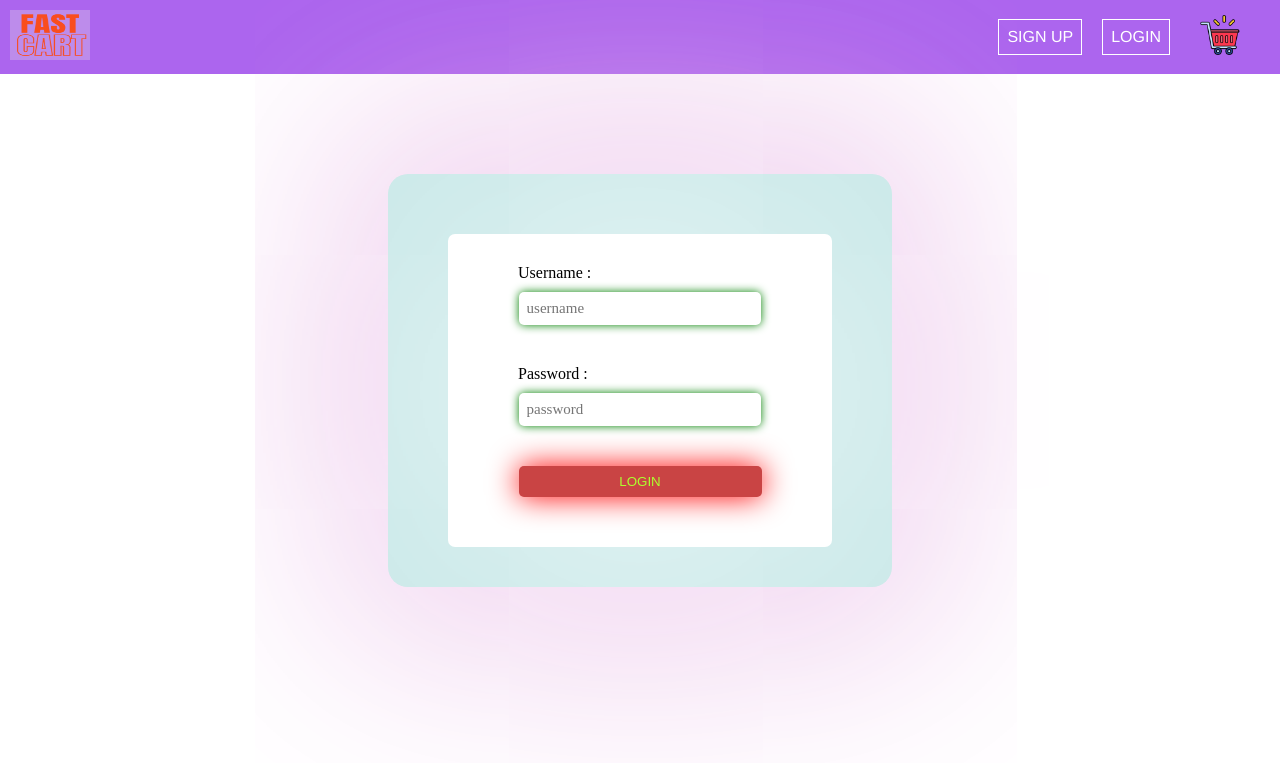
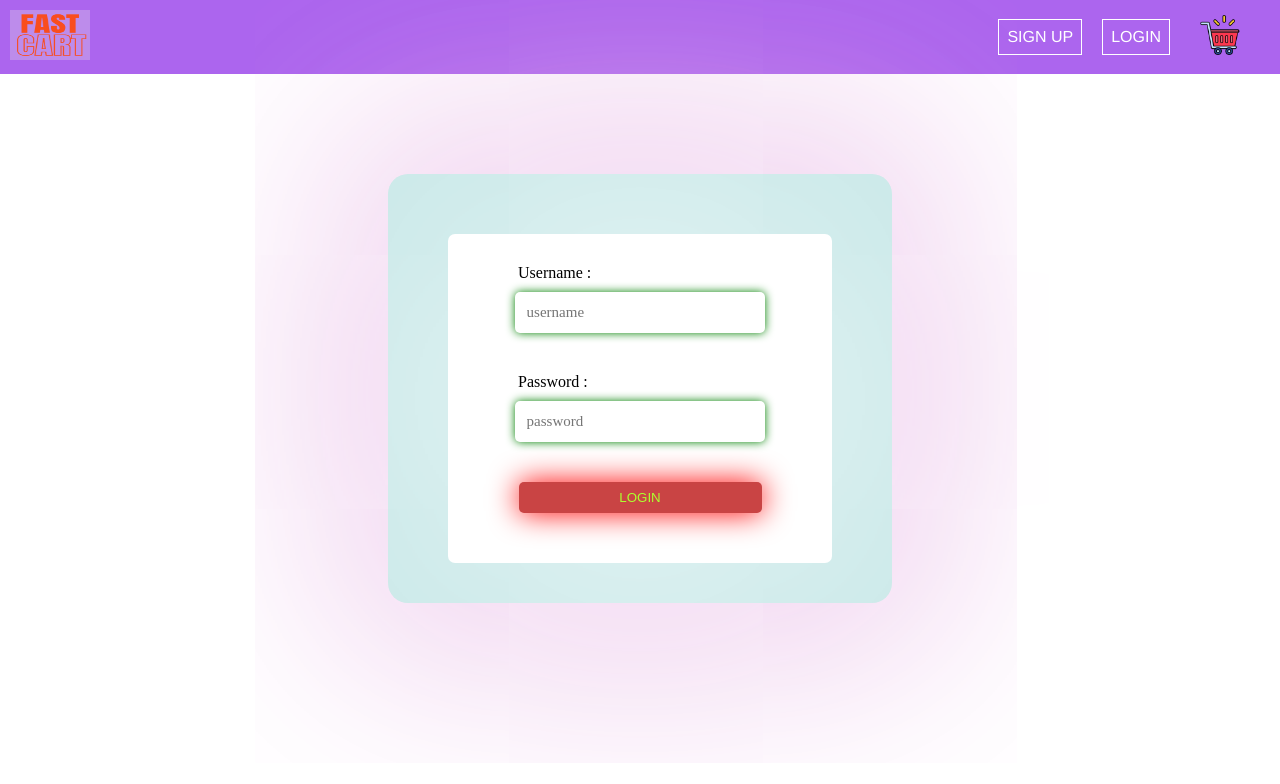
Before and after one commit to Y-A-S-H-W-A-N-T/react-shopping, a React (Create React App) app in the folder FrontEnd/: page /login in a window 1280 px wide. Shown: the top 784 px of the page. Built offline with nearby package versions, Linux system fonts and the light colour scheme.

Commit message:
signup page updated

```diff
--- a/FrontEnd/src/home.css
+++ b/FrontEnd/src/home.css
@@ -143,6 +143,7 @@ body{
     background-color: rgb(137, 54, 214);
     font-size: 28px;
     border-radius: 50px;
+    cursor: pointer;
   }
 
   /* horizontal scroll bar */
--- a/FrontEnd/src/login.css
+++ b/FrontEnd/src/login.css
@@ -25,7 +25,7 @@
     margin-left: auto;
     margin-right: auto;
     outline: none;
-    padding: 8px;
+    padding: 12px;
     border-radius: 5px;
     border: none;
     box-shadow: 0px 0px 10px green;
```
Also changed, not shown: 1 other file (tests, documents, lock files or other folders).
